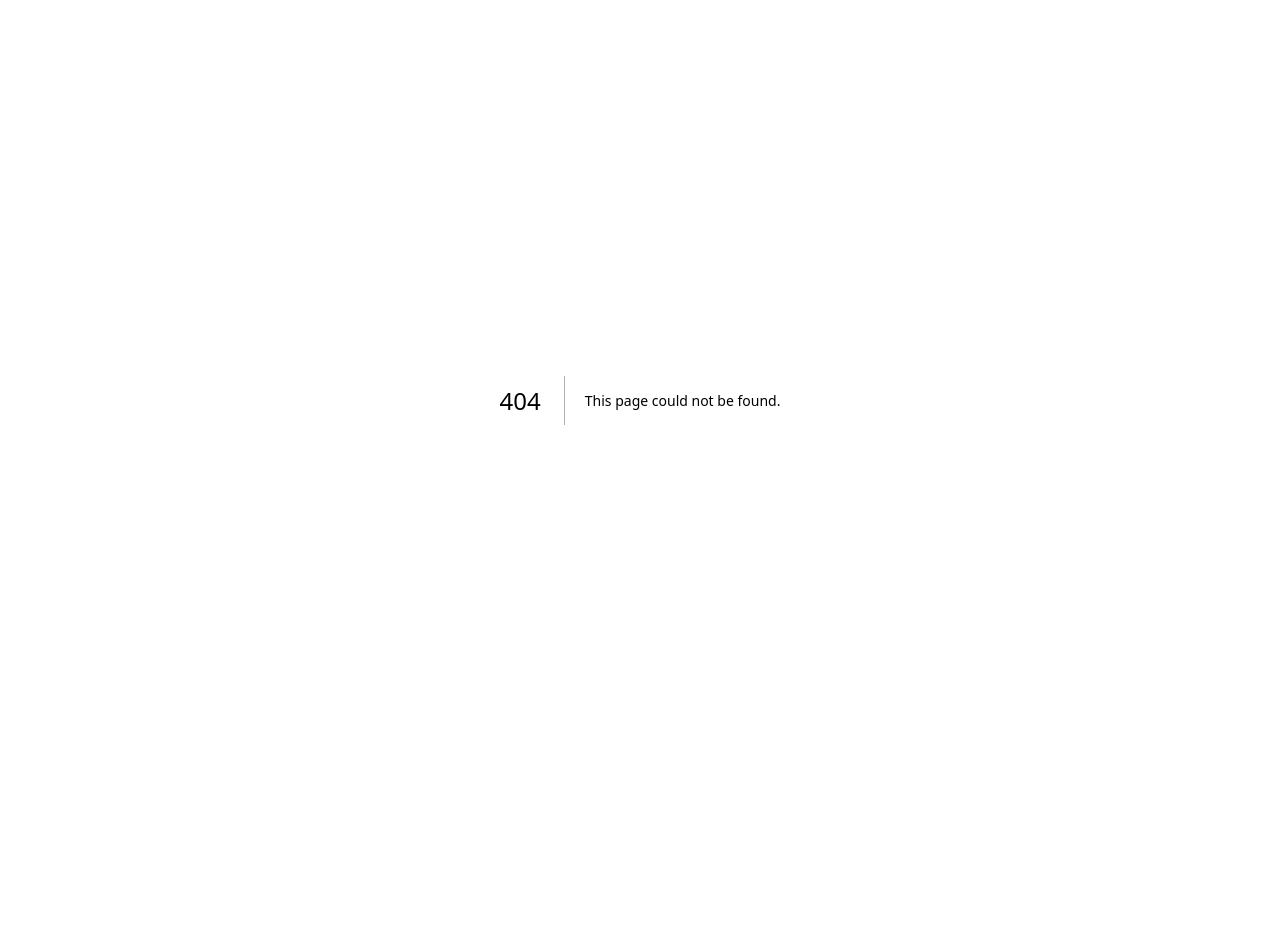
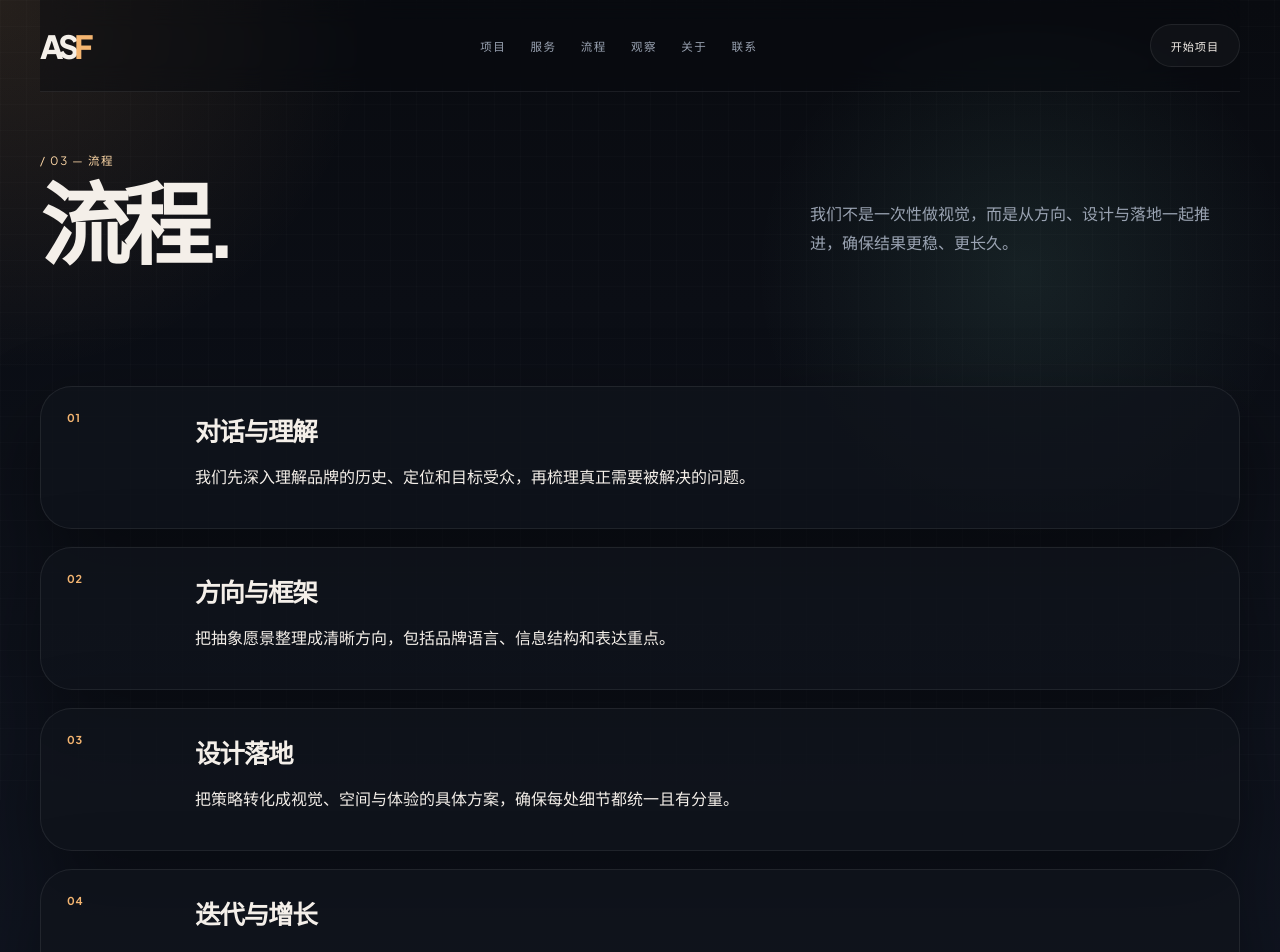
Before and after one commit to hexiaochen666/nextjs, a Next.js app: page /process in a window 1280 px wide. Before the commit this address had no page. Shown: the top 952 px of the page. Before the commit the page ends 800 px from the top, so only its background shows below. Built offline with nearby package versions, Linux system fonts and the light colour scheme.

Commit message:
Add the missing process route to fix the homepage 404 and complete the site navigation.

```diff
--- /dev/null
+++ b/app/process/page.tsx
@@ -0,0 +1,74 @@
+import Link from "next/link"
+
+const steps = [
+  {
+    step: "01",
+    title: "对话与理解",
+    text: "我们先深入理解品牌的历史、定位和目标受众，再梳理真正需要被解决的问题。",
+  },
+  {
+    step: "02",
+    title: "方向与框架",
+    text: "把抽象愿景整理成清晰方向，包括品牌语言、信息结构和表达重点。",
+  },
+  {
+    step: "03",
+    title: "设计落地",
+    text: "把策略转化成视觉、空间与体验的具体方案，确保每处细节都统一且有分量。",
+  },
+  {
+    step: "04",
+    title: "迭代与增长",
+    text: "在投放与使用中持续观察反馈，让品牌保持清晰、稳定且更具生命力。",
+  },
+]
+
+export default function ProcessPage() {
+  return (
+    <main className="page-shell">
+      <header className="topbar container">
+        <Link href="/" className="brand-mark">AS<span>F</span></Link>
+        <nav className="nav-links" aria-label="主导航">
+          <Link href="/project">项目</Link>
+          <Link href="/services">服务</Link>
+          <Link href="/process">流程</Link>
+          <Link href="/journal">观察</Link>
+          <Link href="/about">关于</Link>
+          <Link href="/contact">联系</Link>
+        </nav>
+        <Link href="/contact" className="button button-small button-light">开始项目</Link>
+      </header>
+
+      <section className="page-header container section-block">
+        <div>
+          <p className="eyebrow">/ 03 — 流程</p>
+          <h1>流程.</h1>
+        </div>
+        <p className="page-intro">
+          我们不是一次性做视觉，而是从方向、设计与落地一起推进，确保结果更稳、更长久。
+        </p>
+      </section>
+
+      <section className="container section-block">
+        <div className="timeline">
+          {steps.map((item) => (
+            <div key={item.step} className="timeline-item">
+              <strong>{item.step}</strong>
+              <div>
+                <h3>{item.title}</h3>
+                <p>{item.text}</p>
+              </div>
+            </div>
+          ))}
+        </div>
+      </section>
+
+      <section className="container section-block page-cta">
+        <div className="cta-panel">
+          <h2>清晰的方向，往往比更大的预算更有价值。</h2>
+          <Link href="/contact" className="button button-primary">联系我</Link>
+        </div>
+      </section>
+    </main>
+  )
+}
```
